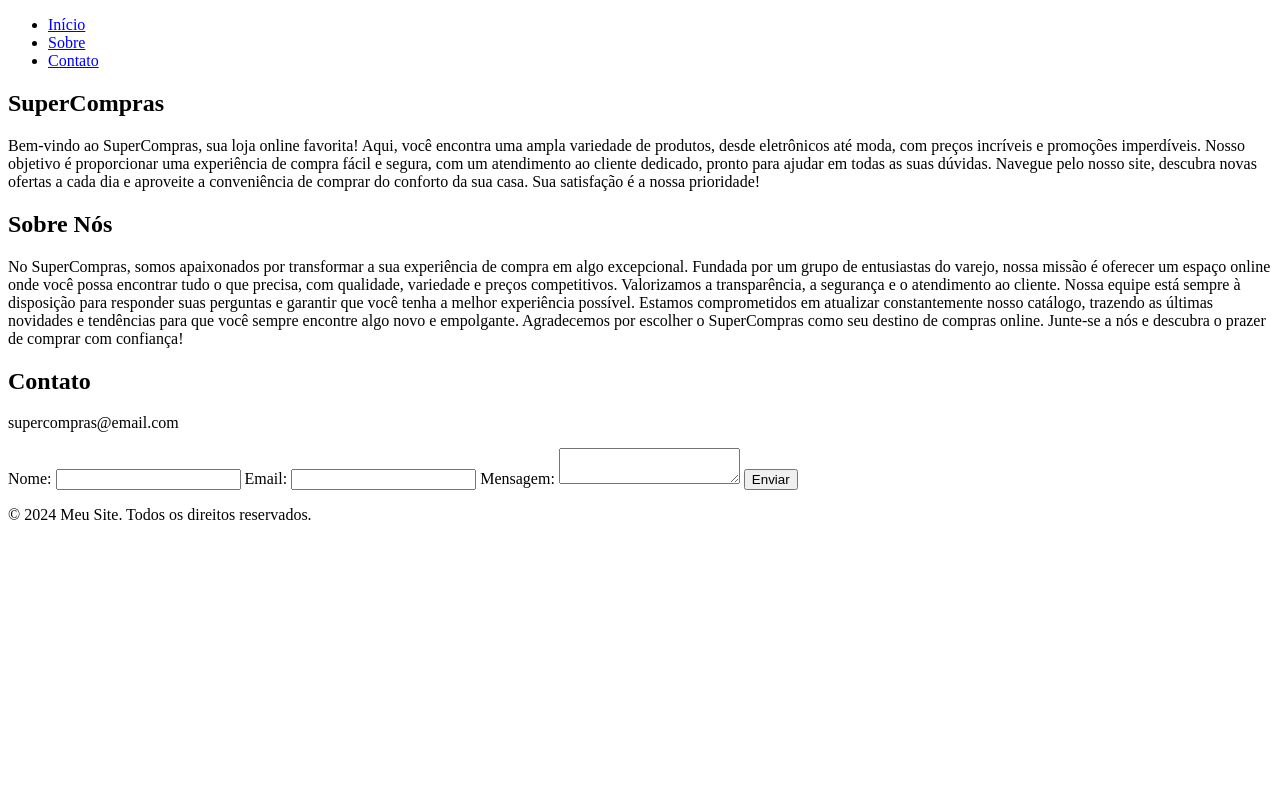
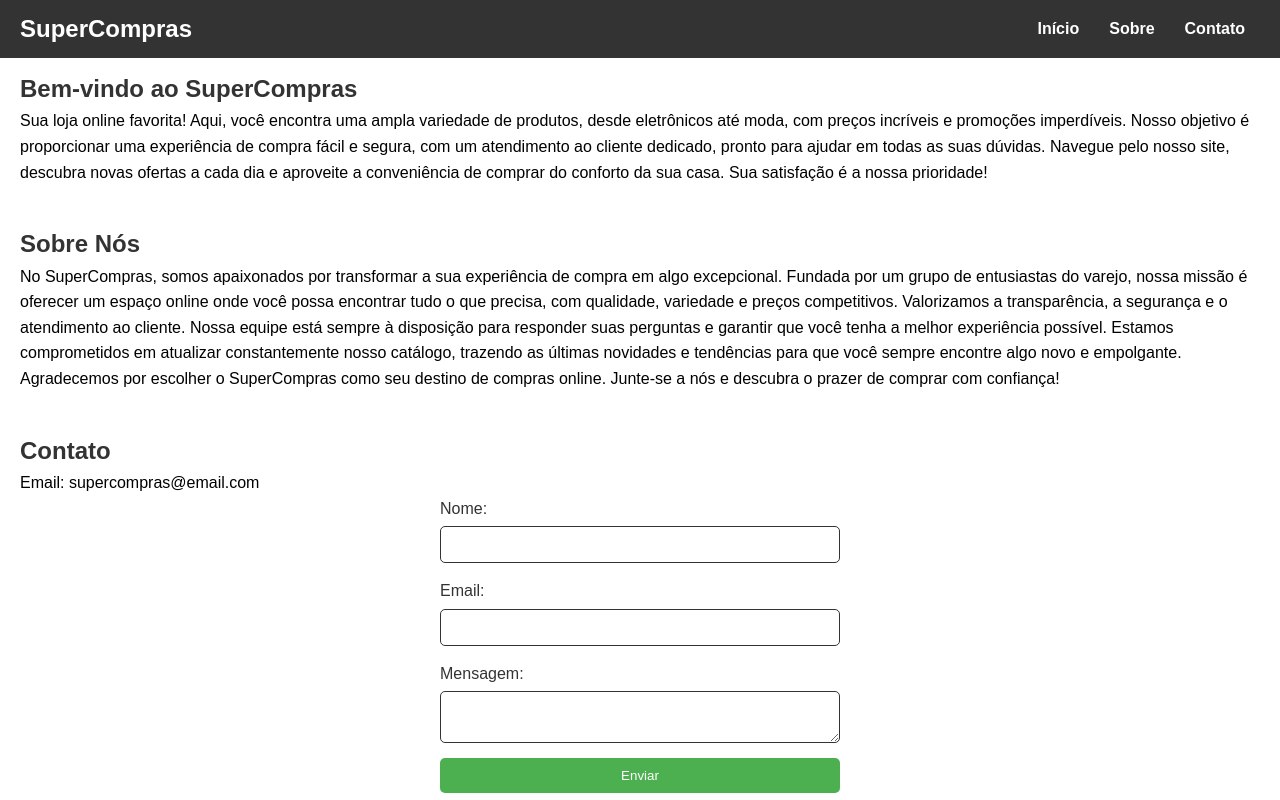
Before and after one commit to mathohub/prova1, a plain HTML site: page index.html in a window 1280 px wide. Shown: the top 800 px of the page. Drawn offline with Linux system fonts and the light colour scheme.

Commit message:
Adicionando estilo e colocando logo no cabeçalho

```diff
--- a/index.html
+++ b/index.html
@@ -4,11 +4,14 @@
     <meta charset="UTF-8">
     <meta name="viewport" content="width=device-width, initial-scale=1.0">
     <title>SuperCompras</title>
-    <link rel="stylesheet" href="styles.css">
+    <link rel="stylesheet" href="styles.css"> <!-- Vinculação correta ao CSS -->
 </head>
 <body>
 
 <header>
+    <div class="logo">
+        <h1>SuperCompras</h1> <!-- Logotipo do site -->
+    </div>
     <nav>
         <ul>
             <li><a href="#home">Início</a></li>
@@ -20,30 +23,30 @@
 
 <main>
     <section id="home">
-        <h1>SuperCompras</h1>
-        <p>Bem-vindo ao SuperCompras, sua loja online favorita!
-            Aqui, você encontra uma ampla variedade de produtos, desde eletrônicos até moda,
-            com preços incríveis e promoções imperdíveis. Nosso objetivo é proporcionar uma experiência de compra fácil e segura,
-            com um atendimento ao cliente dedicado, pronto para ajudar em todas as suas dúvidas. Navegue pelo nosso site,
+        <h2>Bem-vindo ao SuperCompras</h2>
+        <p>Sua loja online favorita! Aqui, você encontra uma ampla variedade de produtos,
+            desde eletrônicos até moda, com preços incríveis e promoções imperdíveis. Nosso objetivo é proporcionar uma experiência de compra fácil
+            e segura, com um atendimento ao cliente dedicado, pronto para ajudar em todas as suas dúvidas. Navegue pelo nosso site,
             descubra novas ofertas a cada dia e aproveite a conveniência de comprar do conforto da sua casa. Sua satisfação é a nossa prioridade!</p>
     </section>
 
     <section id="sobre">
         <h2>Sobre Nós</h2>
         <p>No SuperCompras, somos apaixonados por transformar a sua experiência de compra em algo excepcional.
-            Fundada por um grupo de entusiastas do varejo,
-            nossa missão é oferecer um espaço online onde você possa encontrar tudo o que precisa, com qualidade, variedade e preços competitivos.
+            Fundada por um grupo de entusiastas do varejo, nossa missão é oferecer um
+            espaço online onde você possa encontrar tudo o que precisa, com qualidade, variedade e preços competitivos.
 
             Valorizamos a transparência, a segurança e o atendimento ao cliente.
             Nossa equipe está sempre à disposição para responder suas perguntas e garantir que você tenha a melhor experiência possível.
 
-            Estamos comprometidos em atualizar constantemente nosso catálogo, trazendo as últimas novidades e tendências para que você sempre encontre algo novo e empolgante.
+            Estamos comprometidos em atualizar constantemente nosso catálogo,
+            trazendo as últimas novidades e tendências para que você sempre encontre algo novo e empolgante.
             Agradecemos por escolher o SuperCompras como seu destino de compras online. Junte-se a nós e descubra o prazer de comprar com confiança!</p>
     </section>
 
     <section id="contato">
         <h2>Contato</h2>
-        <p>supercompras@email.com</p>
+        <p>Email: supercompras@email.com</p>
         <form action="#" method="POST" aria-labelledby="contato">
             <label for="nome">Nome:</label>
             <input type="text" id="nome" name="nome" required aria-required="true">
--- /dev/null
+++ b/styles.css
@@ -0,0 +1,119 @@
+/* Definindo um esquema de cores */
+:root {
+    --cor-principal: #4CAF50; /* Verde */
+    --cor-secundaria: #ffffff; /* Branco */
+    --cor-acento: #333333; /* Preto */
+}
+
+/* Resetando margens e padding */
+body, h1, h2, p, ul {
+    margin: 0;
+    padding: 0;
+}
+
+/* Estilizando o corpo da página */
+body {
+    font-family: Arial, sans-serif;
+    line-height: 1.6;
+    background-color: var(--cor-secundaria);
+}
+
+/* Estilizando o cabeçalho */
+header {
+    background: var(--cor-acento);
+    color: var(--cor-secundaria);
+    position: fixed;
+    top: 0;
+    width: 100%;
+    padding: 10px 0;
+    z-index: 1000;
+    display: flex; /* Flexbox para alinhar logotipo e navegação */
+    justify-content: space-between; /* Espaçar logotipo e nav */
+    align-items: center; /* Centralizar verticalmente */
+}
+
+.logo {
+    margin-left: 20px; /* Margem para o logotipo */
+}
+
+.logo h1 {
+    color: var(--cor-secundaria); /* Garantir que o logotipo fique visível */
+    font-size: 24px; /* Ajustar o tamanho do texto */
+}
+
+/* Estilizando a navegação */
+nav ul {
+    list-style: none;
+    display: flex;
+    justify-content: center;
+    margin-right: 20px; /* Margem para a direita */
+}
+
+nav li {
+    margin: 0 15px;
+}
+
+nav a {
+    color: var(--cor-secundaria);
+    text-decoration: none;
+    font-weight: bold;
+}
+
+/* Efeito hover nos links de navegação */
+nav a:hover {
+    color: var(--cor-principal);
+}
+
+/* Estilizando as seções do main */
+main {
+    padding: 70px 20px; /* espaço para o cabeçalho fixo */
+}
+
+h1, h2 {
+    color: var(--cor-acento);
+}
+
+section {
+    margin-bottom: 40px;
+}
+
+/* Estilizando o formulário de contato */
+form {
+    display: flex;
+    flex-direction: column;
+    max-width: 400px;
+    margin: auto;
+}
+
+label {
+    margin-bottom: 5px;
+    color: var(--cor-acento);
+}
+
+input, textarea {
+    margin-bottom: 15px;
+    padding: 10px;
+    border: 1px solid var(--cor-acento);
+    border-radius: 5px;
+}
+
+button {
+    padding: 10px;
+    background-color: var(--cor-principal);
+    color: var(--cor-secundaria);
+    border: none;
+    border-radius: 5px;
+    cursor: pointer;
+}
+
+button:hover {
+    background-color: var(--cor-acento);
+}
+
+/* Estilizando o rodapé */
+footer {
+    text-align: center;
+    padding: 20px 0;
+    background-color: var(--cor-acento);
+    color: var(--cor-principal);
+}
```
Also changed, not shown: style.css (deleted).
